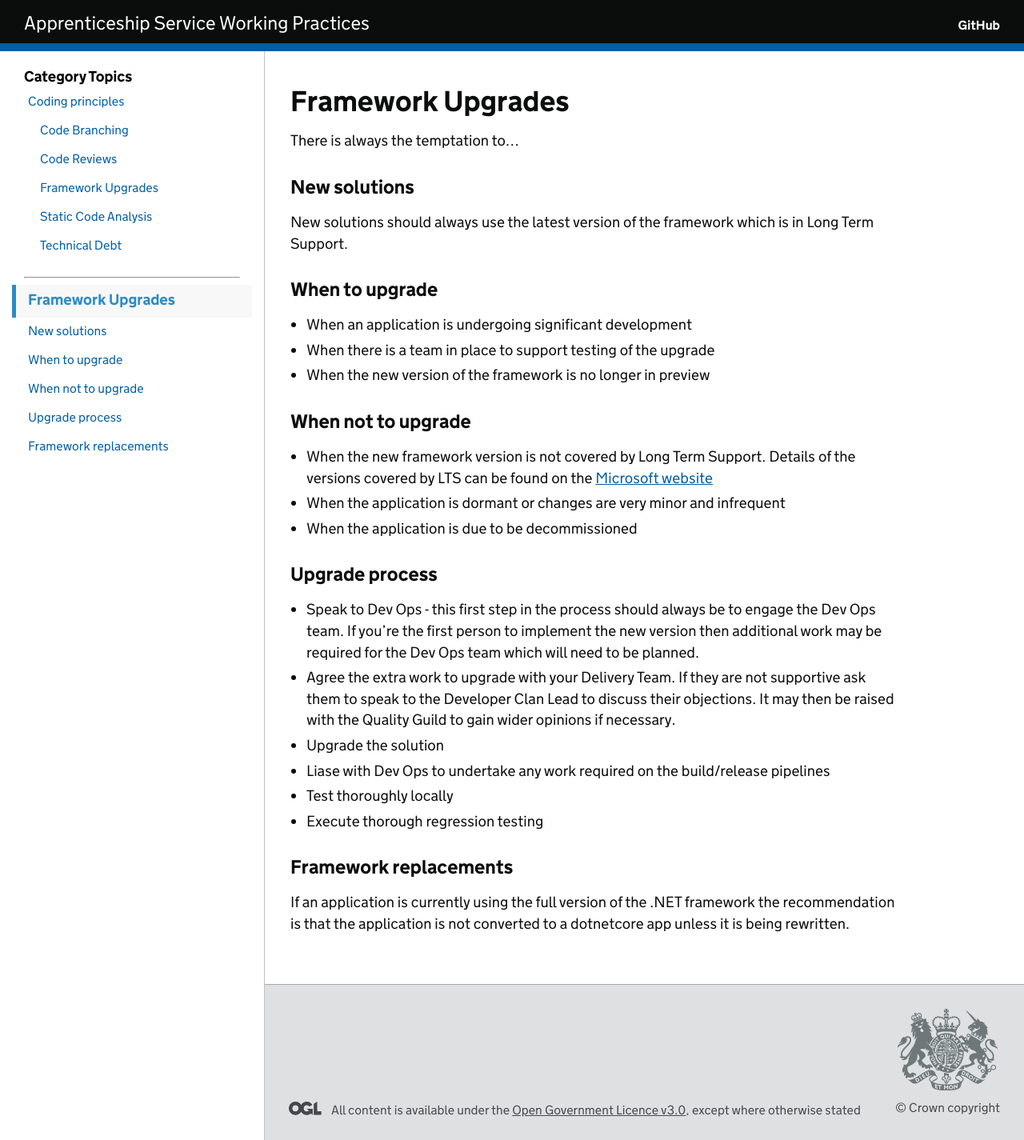
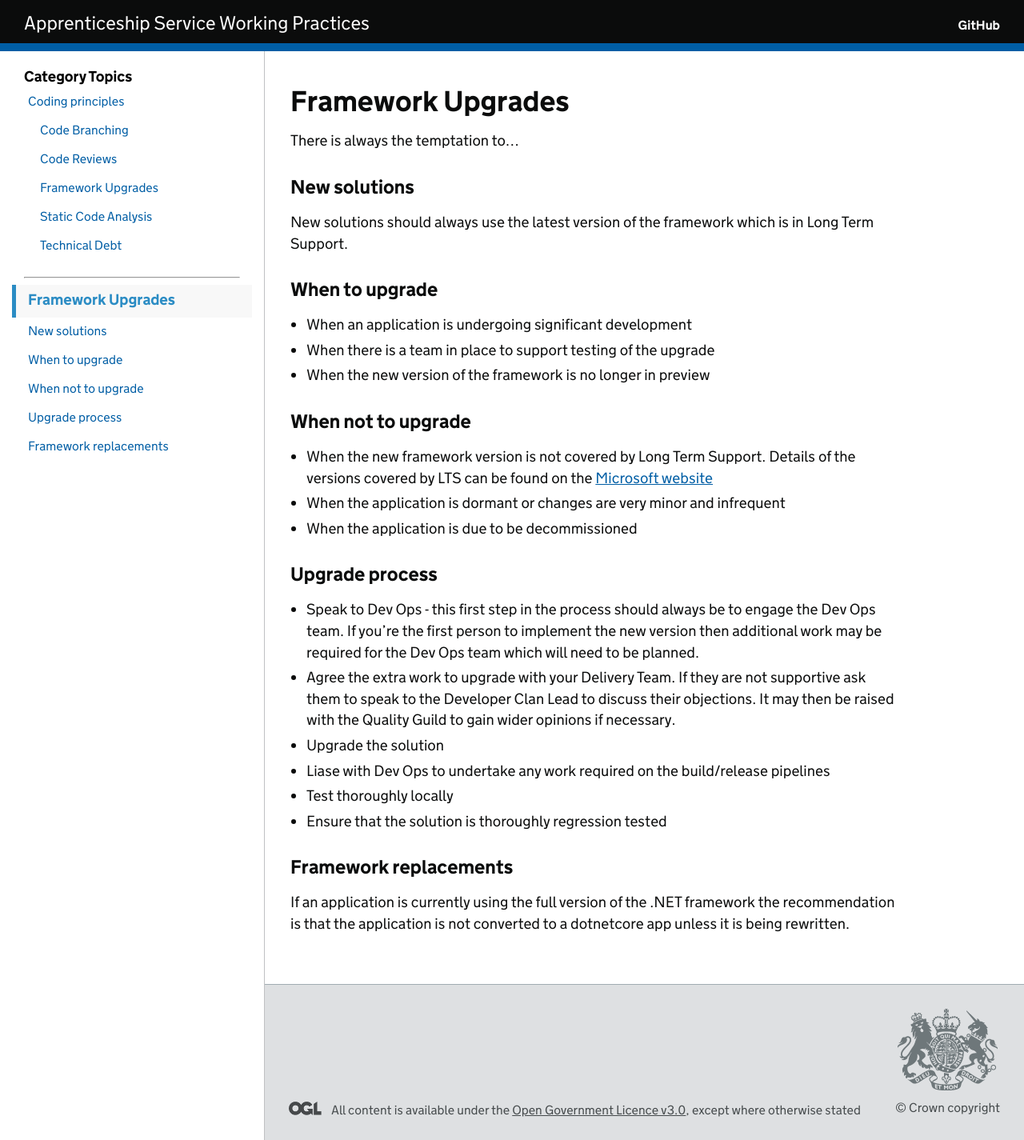
Before and after one commit to SkillsFundingAgency/das-technical-guidance, a Jekyll site: the page built from collections/_development/framework-upgrade-roadmap.md, in a window 1280 px wide. Shown: the whole page at 80% size. Built offline with Jekyll 4.4.1, drawn with Linux system fonts in a browser that asks for light colours.

Commit message:
Update collections/_development/framework-upgrade-roadmap.md
Co-authored-by: dannygb <DannyGB@users.noreply.github.com>

```diff
--- a/collections/_development/framework-upgrade-roadmap.md
+++ b/collections/_development/framework-upgrade-roadmap.md
@@ -31,7 +31,7 @@ New solutions should always use the latest version of the framework which is in
 * Upgrade the solution
 * Liase with Dev Ops to undertake any work required on the build/release pipelines
 * Test thoroughly locally
-* Execute thorough regression testing
+* Ensure that the solution is thoroughly regression tested
 
 ### Framework replacements
 
```
